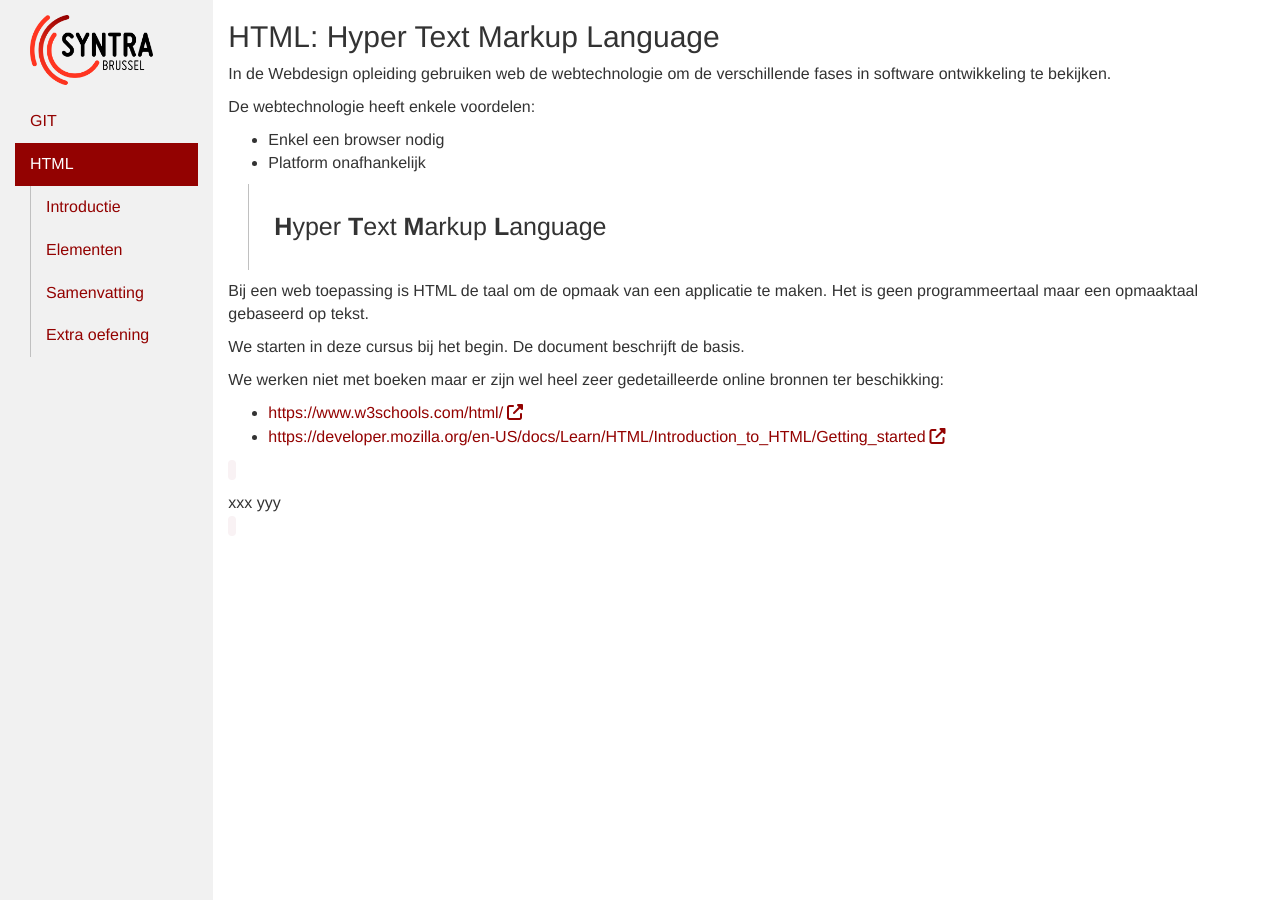
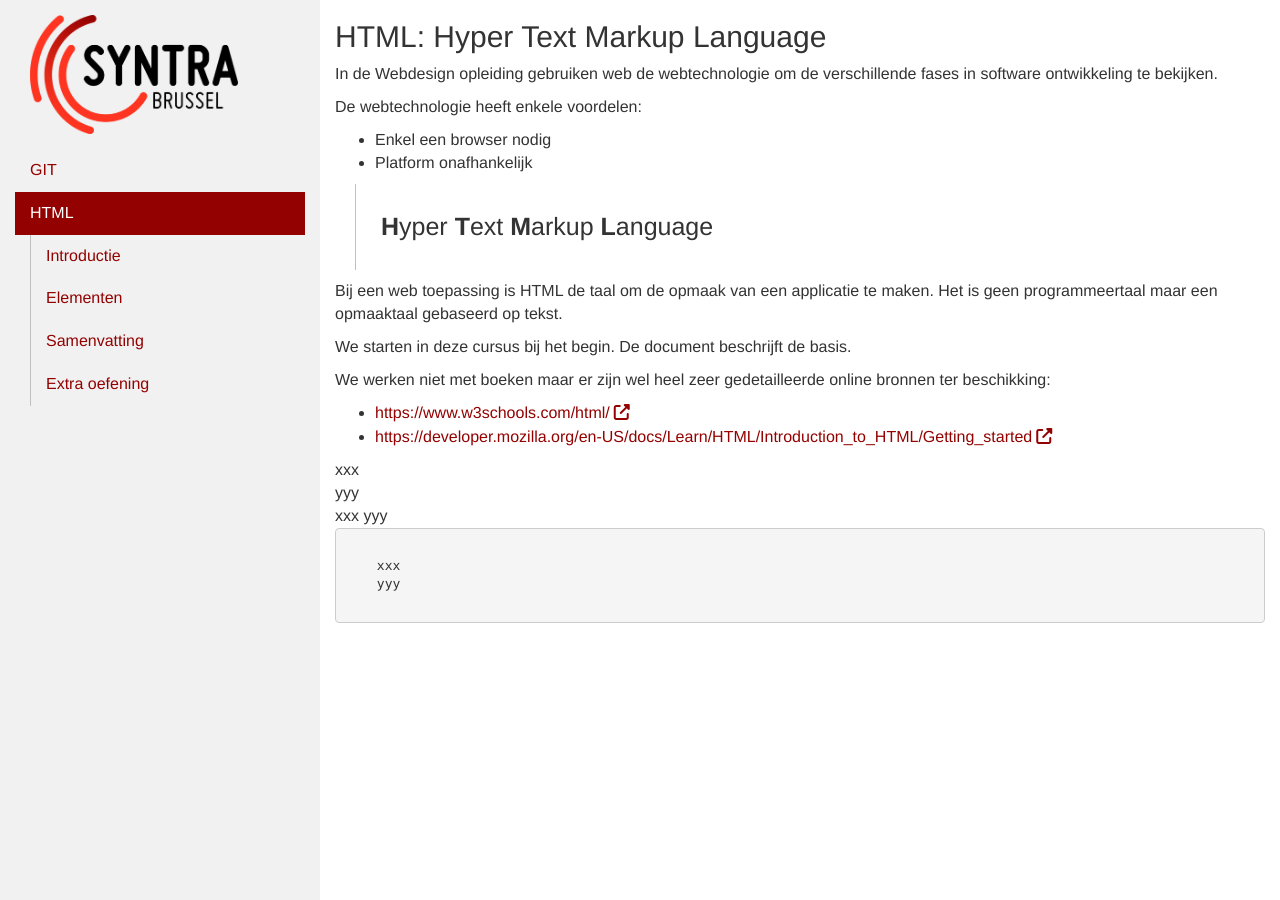
Before and after one commit to Syntra-Brussel/webdesign-av-nj-2021, a Jekyll site: the page built from docs/html.md, in a window 1280 px wide and 900 px high. Built offline with Jekyll 4.4.1, drawn with Linux system fonts in a browser that asks for light colours; nearby versions of some CDN libraries.

Commit message:
enlighter

```diff
--- a/docs/_layouts/template.html
+++ b/docs/_layouts/template.html
@@ -17,7 +17,7 @@
 <body>
     <div class="container-fluid">
         <div class="row content">
-            <div class="col-sm-2 sidenav">
+            <div class="col-sm-3 sidenav">
                 <div class="logo">
                     <a href="index"><img src="{{ '/images/logo.png?v=1' | relative_url}}" /></a>
                 </div>
@@ -66,7 +66,7 @@
                 </nav>
             </div>
 
-            <div class="col-sm-10 content-right">
+            <div class="col-sm-9 content-right">
                 {{ content }}
             </div>
         </div>
--- a/docs/html.md
+++ b/docs/html.md
@@ -30,9 +30,9 @@ We werken niet met boeken maar er zijn wel heel zeer gedetailleerde online bronn
 <li><a target="_blank" href="https://developer.mozilla.org/en-US/docs/Learn/HTML/Introduction_to_HTML/">https://developer.mozilla.org/en-US/docs/Learn/HTML/Introduction_to_HTML/Getting_started</a></li>
 </ul>
 
-<code>
+<pre data-enlighter-language="less">
 <html>
     <head>xxx</head>
     <body>yyy</body>
 </html>
-<code>
+</pre>
```
